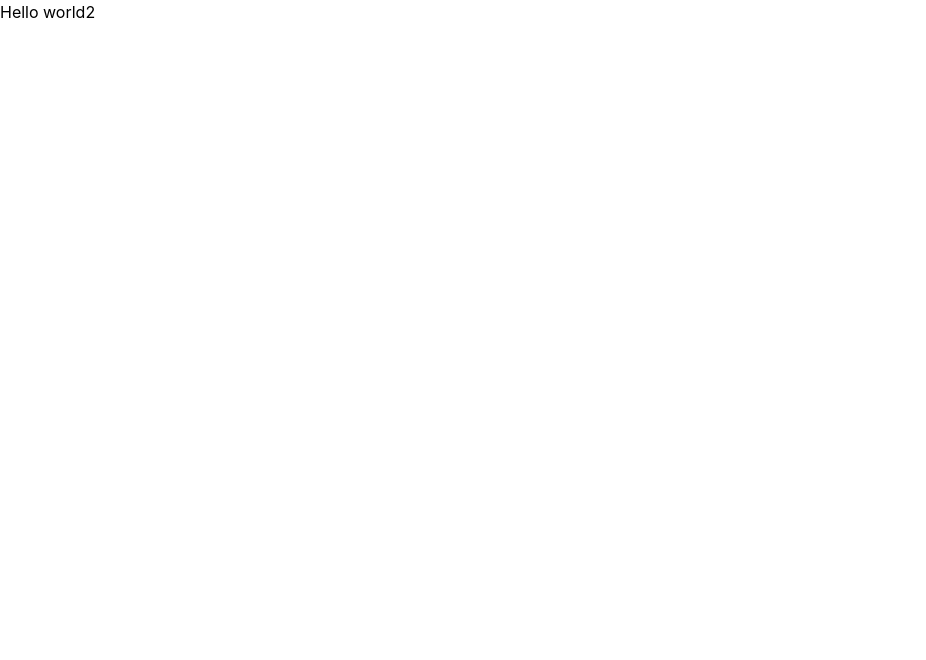
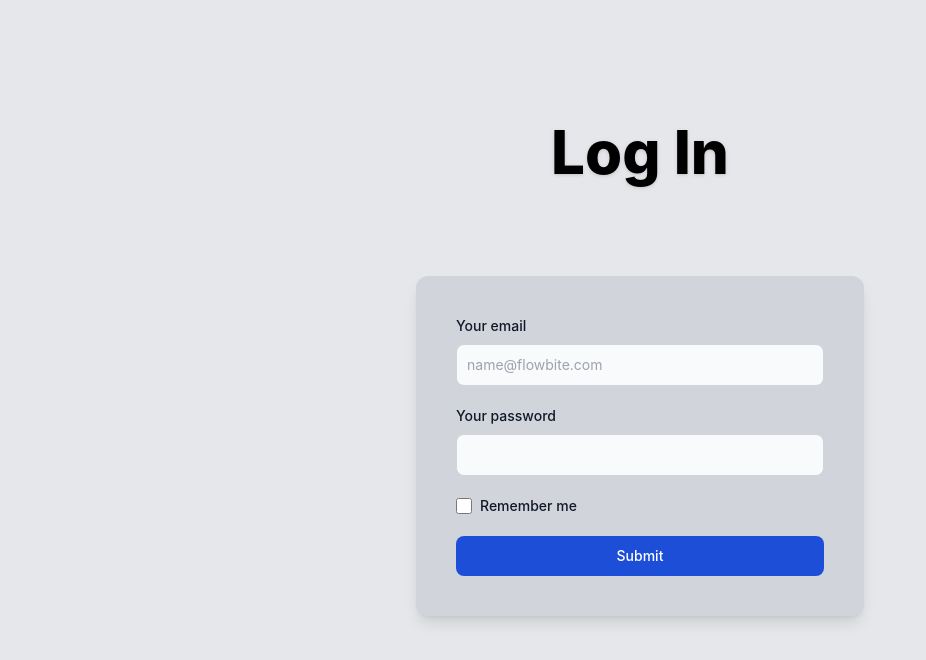
Before and after one commit to MaxVilaRuiz/Revinance---HackUPC-2025, a React (Create React App) app: page /login in a window 1280 px wide. Shown: the top 660 px of the page, without its empty margins (0-926 px from the left). Built offline with nearby package versions, Linux system fonts and the light colour scheme.

Commit message:
Add Login Design

```diff
--- a/public/index.html
+++ b/public/index.html
@@ -24,7 +24,7 @@
       work correctly both with client-side routing and a non-root public URL.
       Learn how to configure a non-root public URL by running `npm run build`.
     -->
-    <title>React App</title>
+    <title>Plantinance</title>
   </head>
   <body>
     <noscript>You need to enable JavaScript to run this app.</noscript>
--- a/src/pages/Home.jsx
+++ b/src/pages/Home.jsx
@@ -9,7 +9,7 @@ function Home() {
       <main>
         <h1 className="text-[5rem] font-bold">Hello world</h1>
       </main>
-      <Link to="/login">Hello</Link>
+      <Link to="/login">Login</Link>
       <Link to="/dashboard">Dashboard</Link>
     </div>
   );
--- a/src/pages/Login.jsx
+++ b/src/pages/Login.jsx
@@ -5,9 +5,53 @@ import '../styles/Home.css'
 
 function Login() {
   return (
-    <div>
-      <main>
-        <h1>Hello world2</h1>
+    <div className="bg-gray-200 h-screen flex flex-col justify-center items-center">
+      <header className="pt-16 text-center">
+        <h1 className="text-6xl font-extrabold text-black drop-shadow">Log In</h1>
+      </header>
+
+      <main className="flex justify-center items-center w-full h-[70%] pb-8">
+        {/* Contenedor del formulario con fondo más oscuro y sombra */}
+        <div className="bg-gray-300 shadow-lg p-10 rounded-xl w-full max-w-md">
+          <form className="w-full">
+            <div className="mb-5">
+              <label htmlFor="email" className="block mb-2 text-sm font-medium text-gray-900">Your email</label>
+              <input
+                type="email"
+                id="email"
+                className="bg-gray-50 border border-gray-300 text-gray-900 text-sm rounded-lg focus:ring-blue-500 focus:border-blue-500 block w-full p-2.5"
+                placeholder="name@flowbite.com"
+                required
+              />
+            </div>
+            <div className="mb-5">
+              <label htmlFor="password" className="block mb-2 text-sm font-medium text-gray-900">Your password</label>
+              <input
+                type="password"
+                id="password"
+                className="bg-gray-50 border border-gray-300 text-gray-900 text-sm rounded-lg focus:ring-blue-500 focus:border-blue-500 block w-full p-2.5"
+                required
+              />
+            </div>
+            <div className="flex items-start mb-5">
+              <div className="flex items-center h-5">
+                <input
+                  id="remember"
+                  type="checkbox"
+                  className="w-4 h-4 border border-gray-300 rounded bg-gray-50 focus:ring-3 focus:ring-blue-300"
+                  required
+                />
+              </div>
+              <label htmlFor="remember" className="ml-2 text-sm font-medium text-gray-900">Remember me</label>
+            </div>
+            <button
+              type="submit"
+              className="text-white bg-blue-700 hover:bg-blue-800 focus:ring-4 focus:outline-none focus:ring-blue-300 font-medium rounded-lg text-sm w-full px-5 py-2.5 text-center"
+            >
+              Submit
+            </button>
+          </form>
+        </div>
       </main>
     </div>
   );
```
